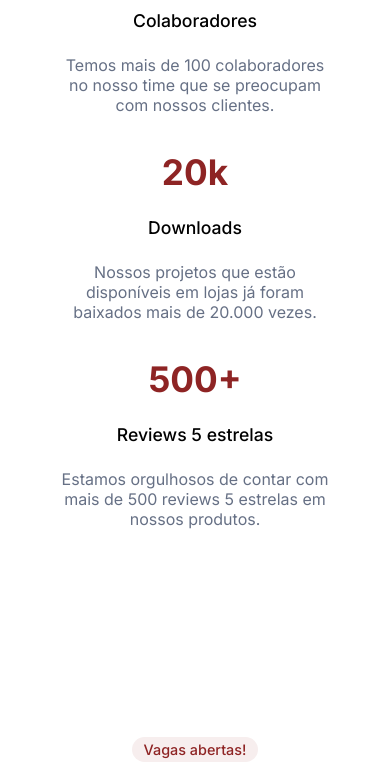
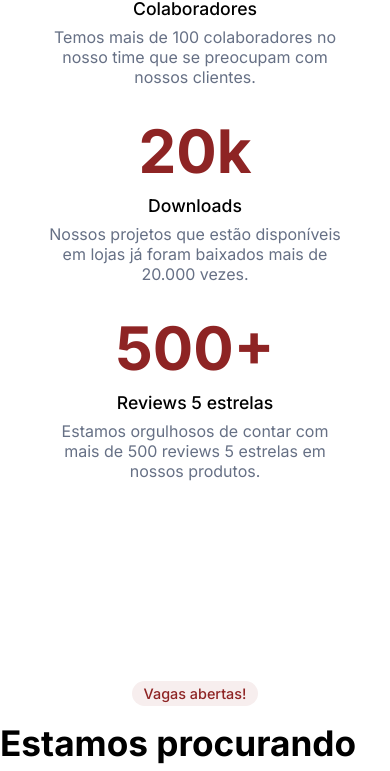
Before and after one commit to Lizandro12/optimustech, a plain HTML site: page index.html in a window 390 px wide. Shown: the part 630-1401 px from the top of the page. Drawn offline with Linux system fonts and the light colour scheme.

Commit message:
ajustei as margens inferiores dos Titulos

```diff
--- a/css/styles.css
+++ b/css/styles.css
@@ -382,9 +382,20 @@ body{
         margin-top: 1.25rem;
     }
 
+    .container__title{
+        margin-bottom: 0.5rem;
+    }
+    .title__especial{
+        font-size: 60px;
+        color: var(--highlight-color);
+    }
+
+    .content__description{
+        margin-bottom: 0;
+    }
 
     .content__text{
         width: 100%;
-        padding: 1rem;
+        padding: 0.5rem;
     }
 }
--- a/index.html
+++ b/index.html
@@ -33,7 +33,7 @@
     </header>
     <section class="section container__about ">
         <span class="container__litle__text">Sobre nós</span>
-        <h2 class="container__title">Por que somos diferentes?</h2>
+        <h2 class="container__title container__title__diferent">Por que somos diferentes?</h2>
         <p class="container__text">
             Nós focamos nos detalhes de tudo que fazemos. Tudo para ajudar as empresas de todo o mundo a se concentrarem naquilo que é realmente importante para elas.
         </p>
```
